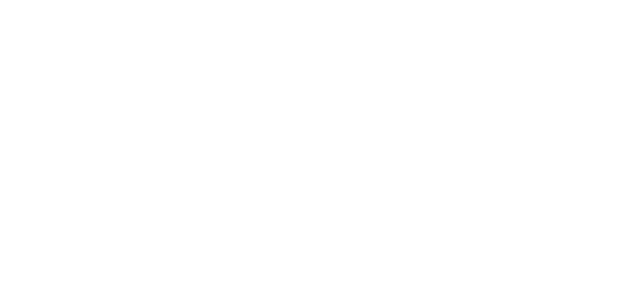
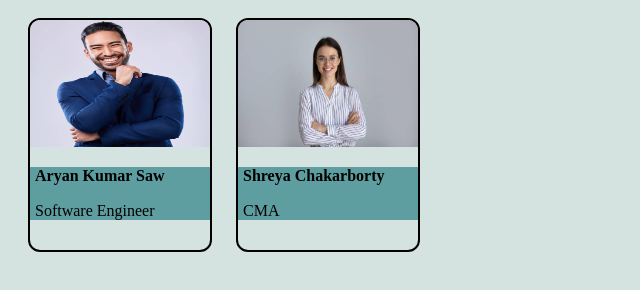
Before and after one commit to Aryan84093/Card-Hover-Effect, a plain HTML site: page index.html in a window 1280 px wide. Shown: the whole page, without its empty margins (0-640 px from the left). Drawn offline with Linux system fonts and the light colour scheme.

Commit message:
Created Cards Having Hover Effect

```diff
--- a/index.html
+++ b/index.html
@@ -7,6 +7,31 @@
     <link rel="stylesheet" href="style.css">
 </head>
 <body>
-
+   <div class="boy">
+    <div class="profile">
+        <img src="/Card-Hover-Effect/boy.jpg">
+    </div>
+    <div class="desc">
+        <div class="name">
+            Aryan Kumar Saw
+        </div>
+        <div class="design">
+            Software Engineer
+        </div>
+    </div>
+   </div>
+   <div class="girl">
+    <div class="profile">
+        <img src="/Card-Hover-Effect/girl.jpg" alt="">
+    </div>
+    <div class="desc">
+        <div class="name">
+            Shreya Chakarborty
+        </div>
+        <div class="design">
+            CMA
+        </div>
+    </div>
+   </div>
 </body>
 </html>
--- a/style.css
+++ b/style.css
@@ -0,0 +1,45 @@
+.boy , .girl{
+    border:2px solid black;
+    height:230px;
+    width:180px;
+    display: inline-block;
+    margin-left: 20px;
+    margin-top: 10px;
+    border-radius: 12px;
+}
+.girl:hover{
+    box-shadow: 5px 5px 10px black;
+}
+.boy:hover{
+    box-shadow: 5px 5px 10px black;
+}
+img{
+    height:100%;
+    width:100%;
+    border-radius: 10px;
+    border-bottom-left-radius: 0px;
+    border-bottom-right-radius: 0px;
+}
+
+.profile{
+  height:55%;
+  border-radius: 10px;
+}
+
+.name{
+    margin-top: 20px;
+    height: 35px;
+    font-weight: 900;
+    margin-left: 5px;
+}
+.design{
+    margin-left: 5px;
+    font-weight: 200;
+}
+body{
+    background-color:#d4e3df;
+}
+.desc{
+    background-color: cadetblue;
+    height:fit-content;
+}
```
Also changed, not shown: boy.jpg (added), girl.jpg (added).
